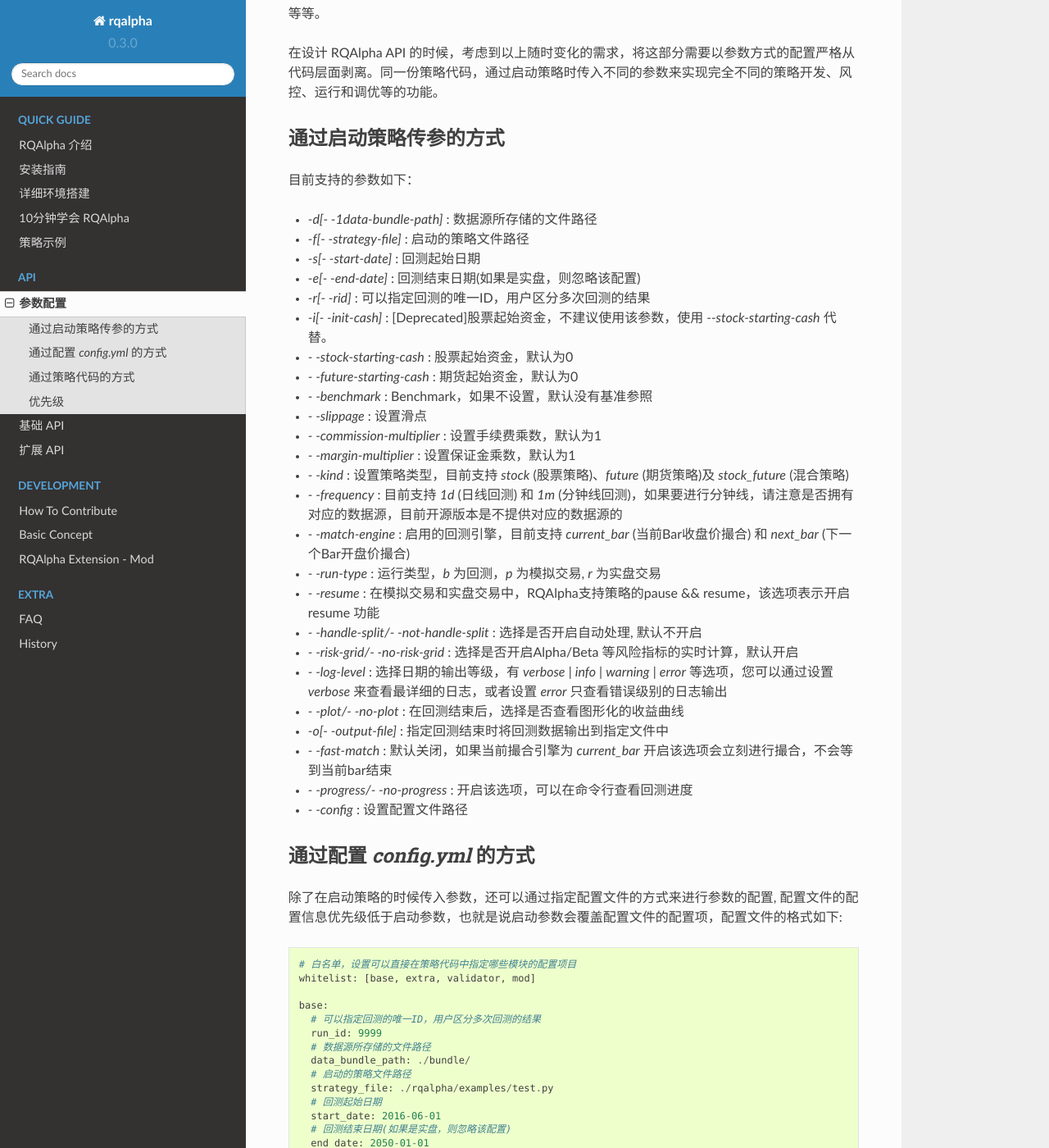
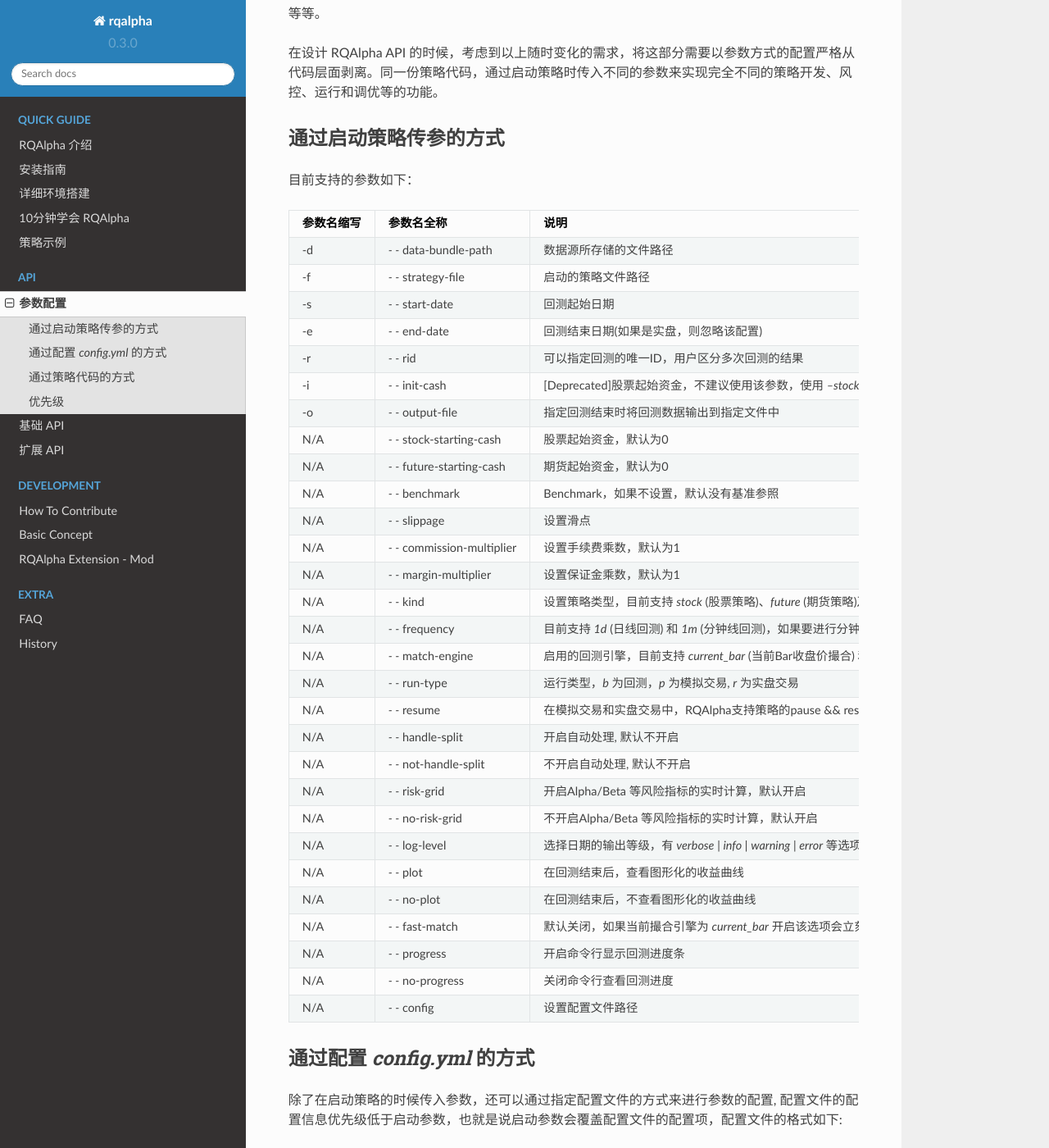
Before and after one commit to ricequant/rqalpha, a Sphinx documentation site: the page built from docs/source/api/config.rst, in a window 1280 px wide and 1400 px high, scrolled down 331 px. Shown: the whole window at 82% size. Built offline with Sphinx 7.4.7 and the Read the Docs theme 2.0.0, drawn with Linux system fonts in a browser that asks for light colours.

Commit message:
update api-config doc

```diff
--- a/docs/source/api/config.rst
+++ b/docs/source/api/config.rst
@@ -20,31 +20,41 @@
 
 目前支持的参数如下：
 
-*   `-d[\- \-1data-bundle-path]` : 数据源所存储的文件路径
-*   `-f[\- \-strategy-file]` : 启动的策略文件路径
-*   `-s[\- \-start-date]` : 回测起始日期
-*   `-e[\- \-end-date]` : 回测结束日期(如果是实盘，则忽略该配置)
-*   `-r[\- \-rid]` : 可以指定回测的唯一ID，用户区分多次回测的结果
-*   `-i[\- \-init-cash]` : [Deprecated]股票起始资金，不建议使用该参数，使用 `\-\-stock-starting-cash` 代替。
-*   `\- \-stock-starting-cash` : 股票起始资金，默认为0
-*   `\- \-future-starting-cash` : 期货起始资金，默认为0
-*   `\- \-benchmark` : Benchmark，如果不设置，默认没有基准参照
-*   `\- \-slippage` : 设置滑点
-*   `\- \-commission-multiplier` : 设置手续费乘数，默认为1
-*   `\- \-margin-multiplier` : 设置保证金乘数，默认为1
-*   `\- \-kind` : 设置策略类型，目前支持 `stock` (股票策略)、`future` (期货策略)及 `stock_future` (混合策略)
-*   `\- \-frequency` : 目前支持 `1d` (日线回测) 和 `1m` (分钟线回测)，如果要进行分钟线，请注意是否拥有对应的数据源，目前开源版本是不提供对应的数据源的
-*   `\- \-match-engine` : 启用的回测引擎，目前支持 `current_bar` (当前Bar收盘价撮合) 和 `next_bar` (下一个Bar开盘价撮合)
-*   `\- \-run-type` : 运行类型，`b` 为回测，`p` 为模拟交易, `r` 为实盘交易
-*   `\- \-resume` : 在模拟交易和实盘交易中，RQAlpha支持策略的pause && resume，该选项表示开启 resume 功能
-*   `\- \-handle-split/\- \-not-handle-split` : 选择是否开启自动处理, 默认不开启
-*   `\- \-risk-grid/\- \-no-risk-grid` : 选择是否开启Alpha/Beta 等风险指标的实时计算，默认开启
-*   `\- \-log-level` : 选择日期的输出等级，有 `verbose` | `info` | `warning` | `error` 等选项，您可以通过设置 `verbose` 来查看最详细的日志，或者设置 `error` 只查看错误级别的日志输出
-*   `\- \-plot/\- \-no-plot` : 在回测结束后，选择是否查看图形化的收益曲线
-*   `-o[\- \-output-file]` : 指定回测结束时将回测数据输出到指定文件中
-*   `\- \-fast-match` : 默认关闭，如果当前撮合引擎为 `current_bar` 开启该选项会立刻进行撮合，不会等到当前bar结束
-*   `\- \-progress/\- \-no-progress` : 开启该选项，可以在命令行查看回测进度
-*   `\- \-config` : 设置配置文件路径
+===========   =============================   ==============================================================================
+参数名缩写      参数名全称                        说明
+===========   =============================   ==============================================================================
+-d            `- -` data-bundle-path          数据源所存储的文件路径
+-f            `- -` strategy-file             启动的策略文件路径
+-s            `- -` start-date                回测起始日期
+-e            `- -` end-date                  回测结束日期(如果是实盘，则忽略该配置)
+-r            `- -` rid                       可以指定回测的唯一ID，用户区分多次回测的结果
+-i            `- -` init-cash                 [Deprecated]股票起始资金，不建议使用该参数，使用 `--stock-starting-cash` 代替。
+-o            `- -` output-file               指定回测结束时将回测数据输出到指定文件中
+N/A           `- -` stock-starting-cash       股票起始资金，默认为0
+N/A           `- -` future-starting-cash      期货起始资金，默认为0
+N/A           `- -` benchmark                 Benchmark，如果不设置，默认没有基准参照
+N/A           `- -` slippage                  设置滑点
+N/A           `- -` commission-multiplier     设置手续费乘数，默认为1
+N/A           `- -` margin-multiplier         设置保证金乘数，默认为1
+N/A           `- -` kind                      设置策略类型，目前支持 `stock` (股票策略)、`future` (期货策略)及 `stock_future` (混合策略)
+N/A           `- -` frequency                 目前支持 `1d` (日线回测) 和 `1m` (分钟线回测)，如果要进行分钟线，请注意是否拥有对应的数据源，目前开源版本是不提供对应的数据源的
+N/A           `- -` match-engine              启用的回测引擎，目前支持 `current_bar` (当前Bar收盘价撮合) 和 `next_bar` (下一个Bar开盘价撮合)
+N/A           `- -` run-type                  运行类型，`b` 为回测，`p` 为模拟交易, `r` 为实盘交易
+N/A           `- -` resume                    在模拟交易和实盘交易中，RQAlpha支持策略的pause && resume，该选项表示开启 resume 功能
+N/A           `- -` handle-split              开启自动处理, 默认不开启
+N/A           `- -` not-handle-split          不开启自动处理, 默认不开启
+N/A           `- -` risk-grid                 开启Alpha/Beta 等风险指标的实时计算，默认开启
+N/A           `- -` no-risk-grid              不开启Alpha/Beta 等风险指标的实时计算，默认开启
+N/A           `- -` log-level                 选择日期的输出等级，有 `verbose` | `info` | `warning` | `error` 等选项，您可以通过设置 `verbose` 来查看最详细的日志，或者设置 `error` 只查看错误级别的日志输出
+N/A           `- -` plot                      在回测结束后，查看图形化的收益曲线
+N/A           `- -` no-plot                   在回测结束后，不查看图形化的收益曲线
+N/A           `- -` fast-match                默认关闭，如果当前撮合引擎为 `current_bar` 开启该选项会立刻进行撮合，不会等到当前bar结束
+N/A           `- -` progress                  开启命令行显示回测进度条
+N/A           `- -` no-progress               关闭命令行查看回测进度
+N/A           `- -` config                    设置配置文件路径
+===========   =============================   ==============================================================================
+
+
 
 通过配置 `config.yml` 的方式
 ------------------------------------------------------
```
